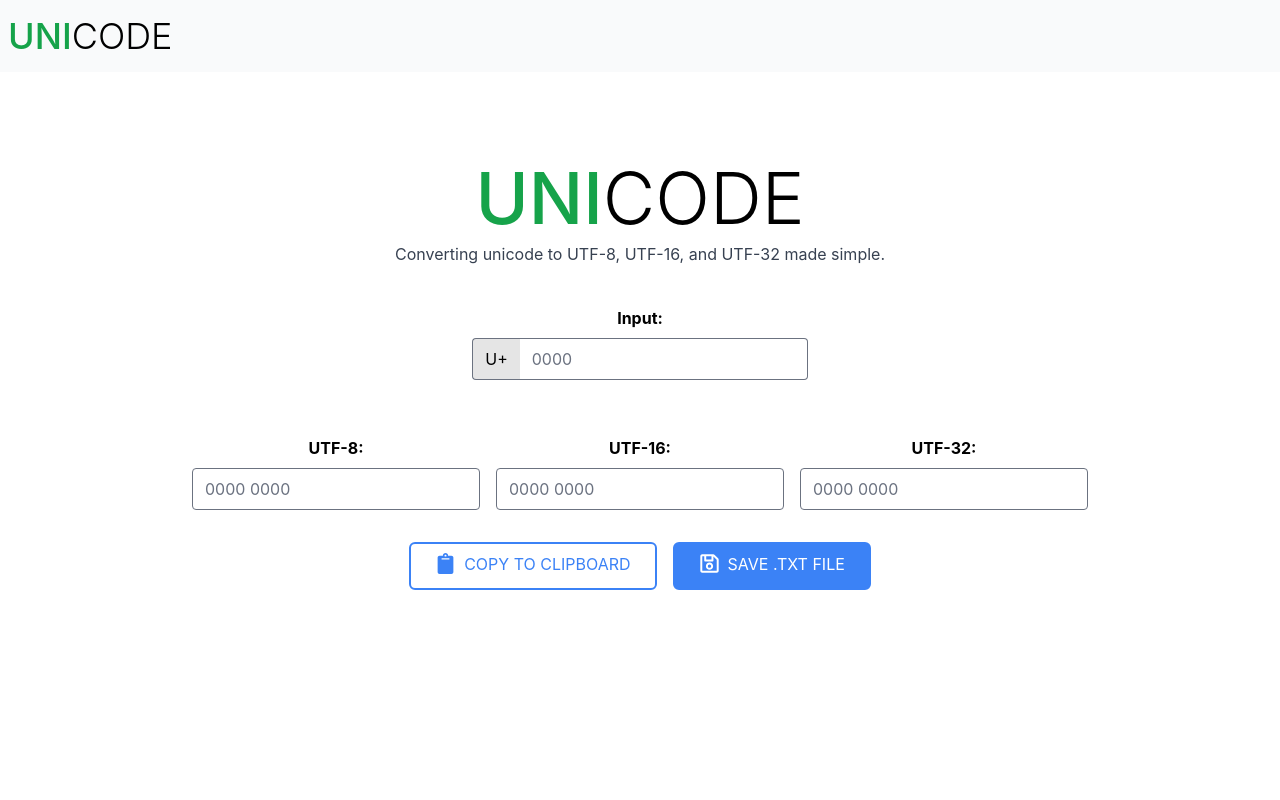
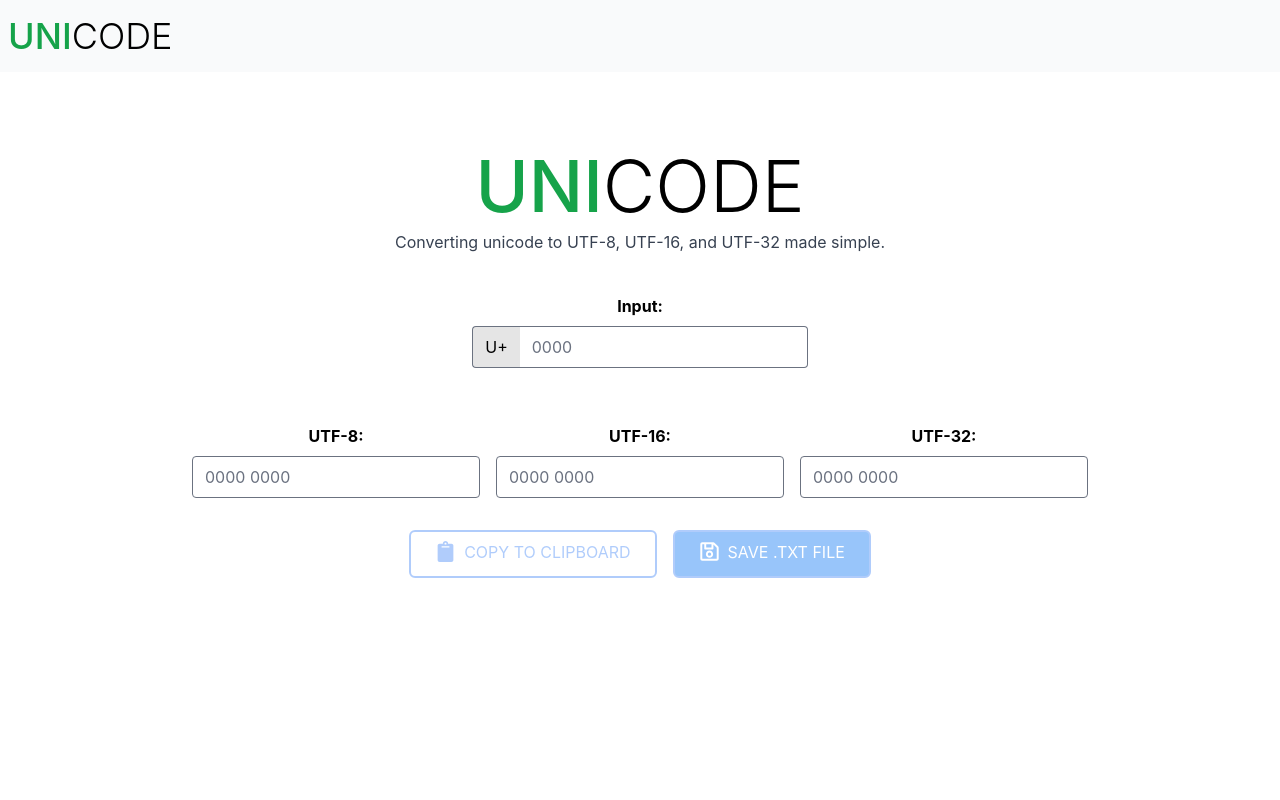
Before and after one commit to gavindizon/csarch2-simulation, a Next.js app: page / in a window 1280 px wide. Shown: the top 800 px of the page. Built offline with nearby package versions, Linux system fonts and the light colour scheme.

Commit message:
Added copied to clipboard prompt and disabled buttons when empty input

```diff
--- a/pages/index.js
+++ b/pages/index.js
@@ -12,32 +12,34 @@ import { disableButtons, enableButtons } from "../helpers/disableSave";
 
 
 export default function Home() {
-    let [validity, setValidity] = useState(true);
+    let [validity, setValidity] = useState(false);
     let [input, setInput] = useState("");
     let [utf8, setUtf8] = useState("");
     let [utf16, setUtf16] = useState("");
     let [utf32, setUtf32] = useState("");
     let [invalidText, setInvalidText] = useState("");
+    let [prompt, setPrompt] = useState(false);
 
     const checkResult= (result) => {
         return  (result ?  result : "0000 0000");
     }
 
     const copyToClipboard = () => {
-        var dummy = document.createElement("textarea");
+        var element = document.createElement("textarea");
         const utf8 = document.getElementById("utf8").value;
         const utf16 = document.getElementById("utf16").value;
         const utf32 = document.getElementById("utf32").value;
 
         const answer =  "UTF-8: " + checkResult(utf8) +
-                        "\r\nUTF-16: " + checkResult(utf16) +
-                        "\r\nUTF-32: " + checkResult(utf32);
+                        "\nUTF-16: " + checkResult(utf16) +
+                        "\nUTF-32: " + checkResult(utf32);
 
-        document.body.appendChild(dummy);
-        dummy.value = answer;
-        dummy.select();
+        document.body.appendChild(element);
+        element.value = answer;
+        element.select();
         document.execCommand("copy");
-        document.body.removeChild(dummy);
+        setPrompt(true);
+        document.body.removeChild(element);
     }
 
     const downloadTxtFile = () => {
@@ -97,12 +99,14 @@ export default function Home() {
                     <div className="flex w-full justify-center items-center">
                         <div className={styles.prefix}>U+</div>
                         <input
+                            id="input"
                             type="text"
                             maxLength={6}
                             className={`${styles.input} relative form-input rounded w-full sm:w-72 text-uppercase`}
                             placeholder="0000"
                             value={input}
                             onChange={(e) => {
+                                setPrompt(false);
                                 let isTextValid = /^[0-9A-Fa-f]+$/.test(e.target.value);
                                 let isNotBeyondMax = hexToDec(e.target.value) <= 1114111; // 10ffff
 
@@ -165,15 +169,19 @@ export default function Home() {
                 </div>
 
                 <div className="text-center py-8 px-2 md:space-x-4">
-                    <button id="copy" onClick={copyToClipboard} className="border-solid border-2 rounded-md px-6 py-2 text-blue-500 border-blue-500 inline-block whitespace-nowrap w-full md:w-auto transition-colors hover:text-blue-700  hover:border-blue-700 mb-4">
+                    <button disabled={!validity} id="copy" onClick={copyToClipboard} className="border-solid border-2 rounded-md px-6 py-2 text-blue-500 border-blue-500 inline-block whitespace-nowrap w-full md:w-auto transition-colors hover:text-blue-700  hover:border-blue-700 mb-4">
                         <FaClipboard size={21} className="inline mr-2 leading-2 mb-1.5 " />
                         COPY TO CLIPBOARD
                     </button>
-                    <button id="save" onClick={downloadTxtFile} className="border-solid border-2 rounded-md px-6 py-2 bg-blue-500 text-white border-blue-500 inline-block whitespace-nowrap w-full md:w-auto transition-colors hover:bg-blue-400  hover:border-blue-400 mb-4">
+                    <button disabled={!validity} id="save" onClick={downloadTxtFile} className="border-solid border-2 rounded-md px-6 py-2 bg-blue-500 text-white border-blue-500 inline-block whitespace-nowrap w-full md:w-auto transition-colors hover:bg-blue-400  hover:border-blue-400 mb-4">
                         <FaRegSave size={21} className="inline mr-2 leading-2 mb-1.5" />
                         SAVE .TXT FILE
                     </button>
                 </div>
+
+                <p className={`text-center ${prompt ? "": "invisible"}`}>
+                    Copied to clipboard
+                </p>
             </div>
         </Layout>
     );
--- a/styles/globals.css
+++ b/styles/globals.css
@@ -18,3 +18,13 @@ a {
 * {
     box-sizing: border-box;
 }
+
+#copy:disabled, #copy[disabled] {
+    background-color: transparent !important;
+    opacity: 0.4;
+}
+
+#save:disabled, #save[disabled] {
+    background-color: #0070f3 !important;
+    opacity: 0.4;
+}
```
